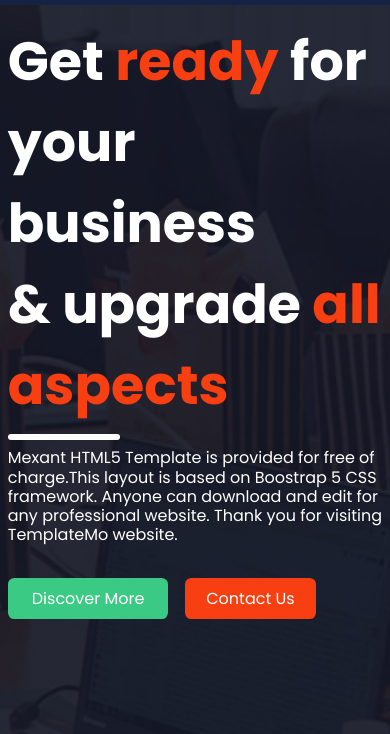
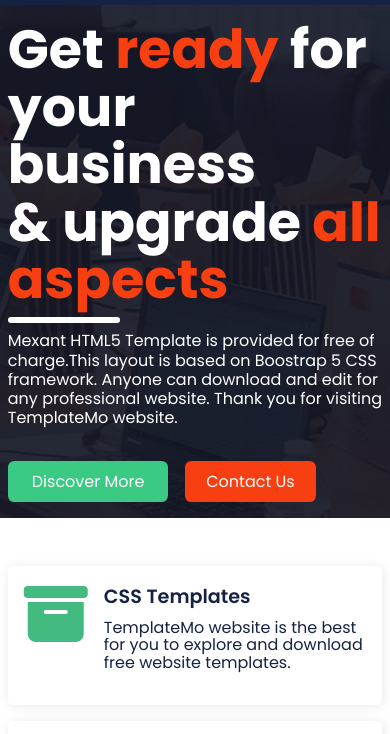
Before and after one commit to jegedenifemi/Mexant, a plain HTML site: page index.html in a window 390 px wide. Shown: the part 66-800 px from the top of the page. Drawn offline with Linux system fonts and the light colour scheme.

Commit message:
adjusted main header line height for mobile

```diff
--- a/Mexant.css
+++ b/Mexant.css
@@ -9,7 +9,7 @@ body {
 }
 
 #home-header {
-  height: 100vh;
+  min-height: max-content;
   background: url(images/heading-bg.jpg);
   background-repeat: no-repeat;
   background-size: cover;
@@ -611,6 +611,9 @@ footer {
   #header-txt {
     padding: 1rem 2vw;
   }
+  #header-txt h1 {
+    line-height: 3.6rem;
+  }
   #header-txt hr {
     width: 30%;
     margin-block: 0.5rem;
```
